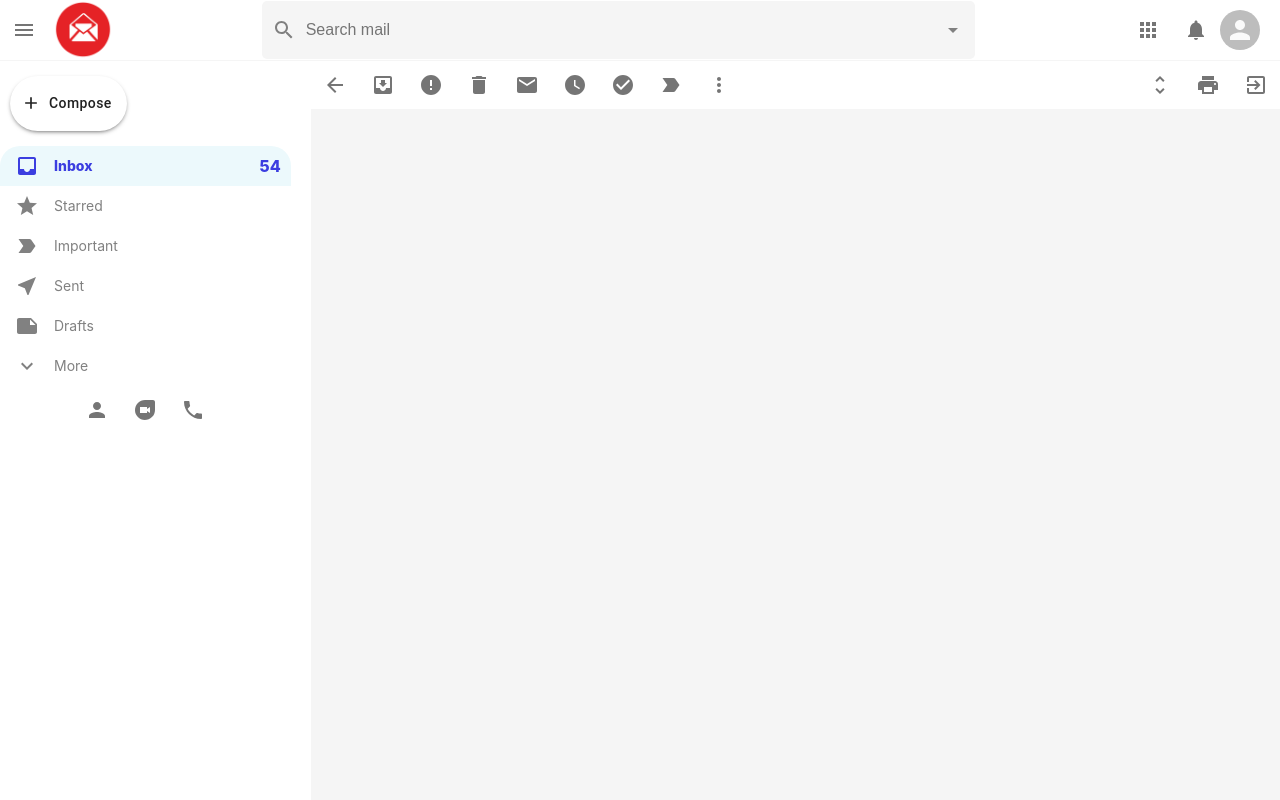
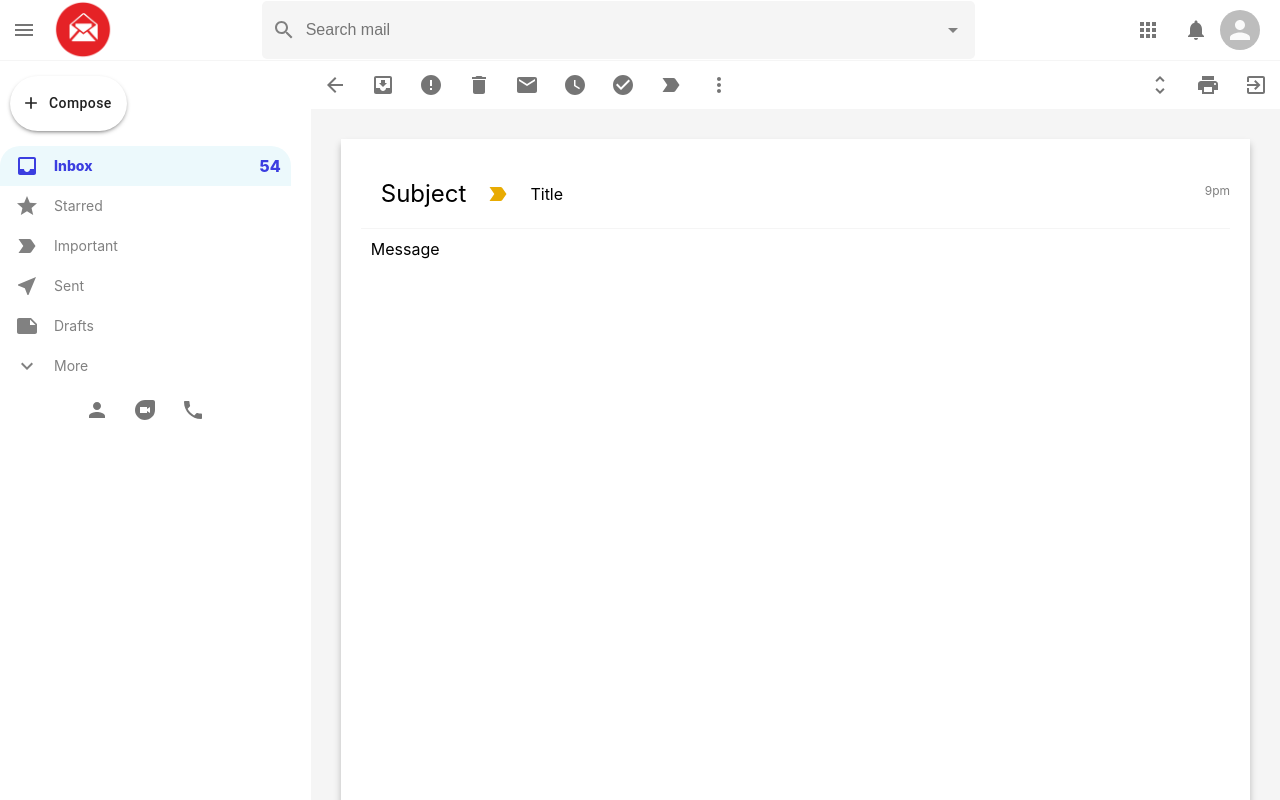
Before and after one commit to aarmendd/mail, a React (Create React App) app: page /mail in a window 1280 px wide. Shown: the top 800 px of the page. Built offline with nearby package versions, Linux system fonts and the light colour scheme.

Commit message:
:bookmark: Static Email component and styling

```diff
--- a/src/Mail.css
+++ b/src/Mail.css
@@ -12,3 +12,48 @@
 .mail__toolsLeft {
   display: flex;
 }
+
+.mail__body {
+  display: flex;
+  flex-direction: column;
+  margin: 30px;
+  background-color: white;
+  padding: 20px;
+  height: 100vh;
+  box-shadow: 0px 5px 7px 0px rgba(0, 0, 0, 0.24);
+}
+
+.mail__bodyHeader {
+  display: flex;
+  align-items: center;
+  border-bottom: 1px solid whitesmoke;
+  padding: 20px;
+  position: relative;
+}
+
+.mail__bodyHeader > h2 {
+  font-weight: 400;
+  margin-right: 20px;
+}
+
+.mail__bodyHeader > p {
+  margin-left: 20px;
+}
+
+.mail__important {
+  color: #e8ab02;
+}
+
+.mail__message {
+  padding: 10px;
+  margin-right: 20px;
+  overflow-wrap: break-word;
+}
+
+.mail__time {
+  position: absolute;
+  top: 24px;
+  right: 0;
+  font-size: 12px;
+  color: grey;
+}
--- a/src/Mail.js
+++ b/src/Mail.js
@@ -72,6 +72,18 @@
           </IconButton>
         </div>
       </div>
+
+      <div className="mail__body">
+        <div className="mail__bodyHeader">
+          <h2>Subject</h2>
+          <LabelImportantIcon className="mail__important" />
+          <p>Title</p>
+          <p className="mail__time">9pm</p>
+        </div>
+        <div className="mail__message">
+          <p>Message</p>
+        </div>
+      </div>
     </div>
   );
 }
```
Also changed, not shown: 1 other file (tests, documents, lock files or other folders).
